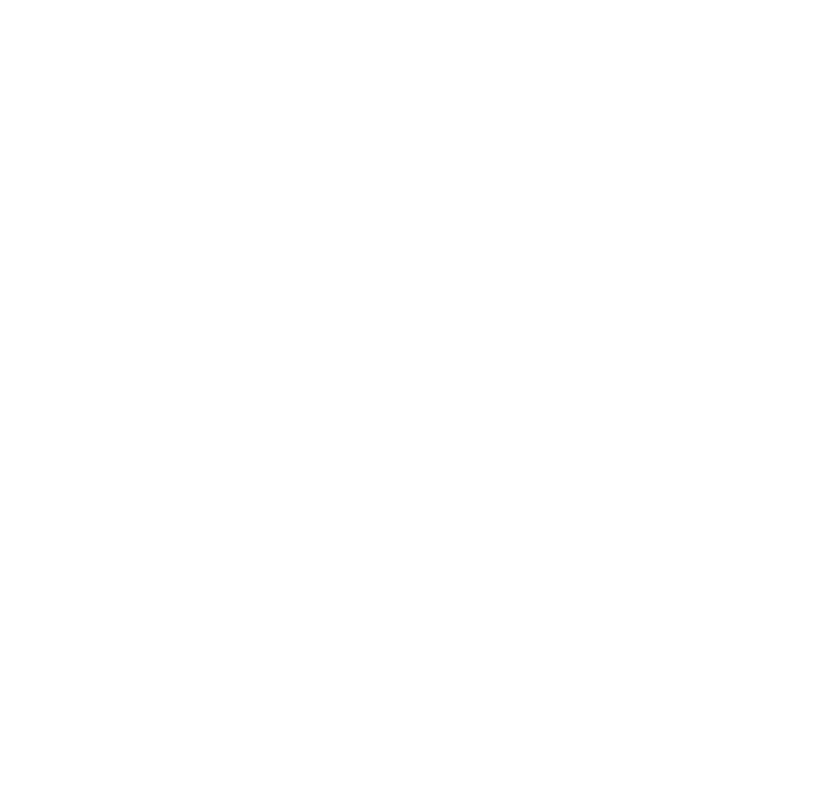
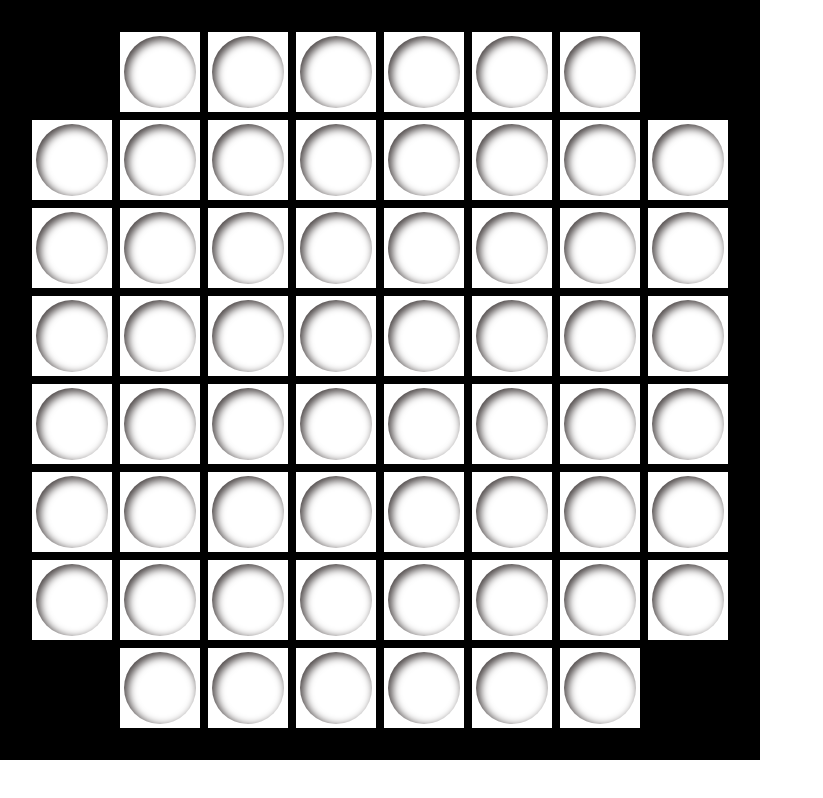
Before and after one commit to arkk200/Pixel, a Vue app: page / in a window 1280 px wide. Shown: the whole page, without its empty margins (0-823 px from the left). Built offline with nearby package versions, Linux system fonts and the light colour scheme.

Commit message:
feat: Tiles 퍼블리싱

```diff
--- a/src/components/Board.vue
+++ b/src/components/Board.vue
@@ -1,5 +1,13 @@
-<script setup lang="ts"></script>
+<script setup lang="ts">
+import Tiles from "./Tiles.vue";
+</script>
 
-<template></template>
+<template>
+  <div class="container">
+    <div class="top-slider"></div>
+    <Tiles />
+    <div class="side-slider"></div>
+  </div>
+</template>
 
 <style scoped></style>
--- /dev/null
+++ b/src/components/EmptyTile.vue
@@ -0,0 +1,10 @@
+<template>
+  <div class="empty-tile"></div>
+</template>
+
+<style scoped>
+.empty-tile {
+  width: 5rem;
+  height: 5rem;
+}
+</style>
--- /dev/null
+++ b/src/components/Tile.vue
@@ -0,0 +1,24 @@
+<script setup lang="ts"></script>
+
+<template>
+  <div class="tile">
+    <div class="hole"></div>
+  </div>
+</template>
+
+<style scoped>
+.tile {
+  width: 5rem;
+  height: 5rem;
+  display: flex;
+  align-items: center;
+  justify-content: center;
+  background-color: white;
+}
+.hole {
+  width: 4.5rem;
+  height: 4.5rem;
+  border-radius: 50%;
+  box-shadow: inset 3px 3px 8px 1px rgb(77, 71, 71);
+}
+</style>
--- /dev/null
+++ b/src/components/Tiles.vue
@@ -0,0 +1,30 @@
+<script setup lang="ts">
+import EmptyTile from "./EmptyTile.vue";
+import Tile from "./Tile.vue";
+</script>
+
+<template>
+  <div class="tiles">
+    <div class="row" v-for="(_, x) in Array(8)">
+      <div v-for="(_, y) in Array(8)">
+        <EmptyTile v-if="(x === 0 || x === 7) && (y === 0 || y === 7)" />
+        <Tile v-else :x="x" :y="y" />
+      </div>
+    </div>
+  </div>
+</template>
+
+<style scoped>
+.tiles {
+  background-color: black;
+  display: flex;
+  flex-direction: column;
+  gap: 0.5rem;
+  width: min-content;
+  padding: 2rem;
+}
+.row {
+  display: flex;
+  gap: 0.5rem;
+}
+</style>
```
